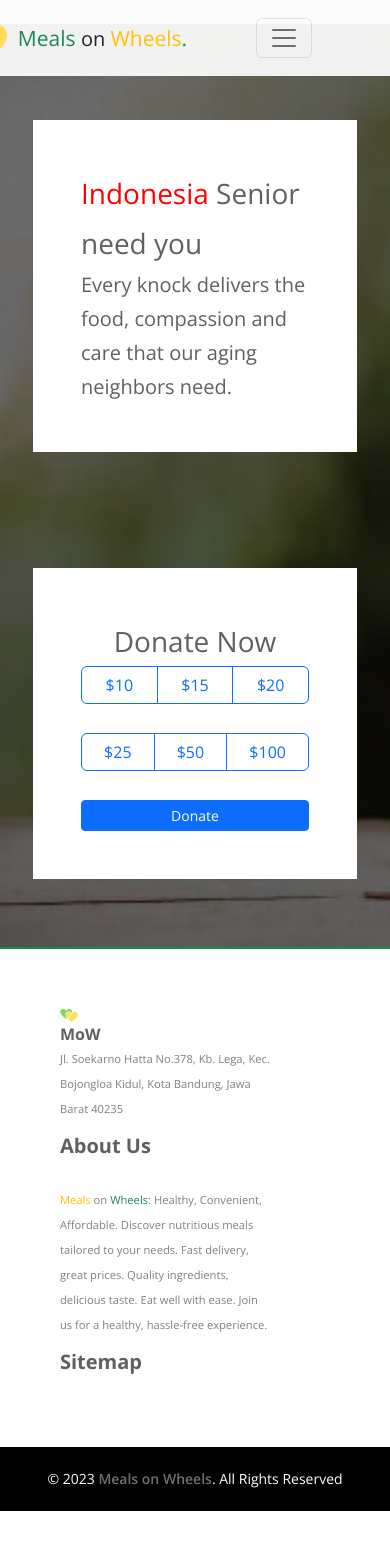
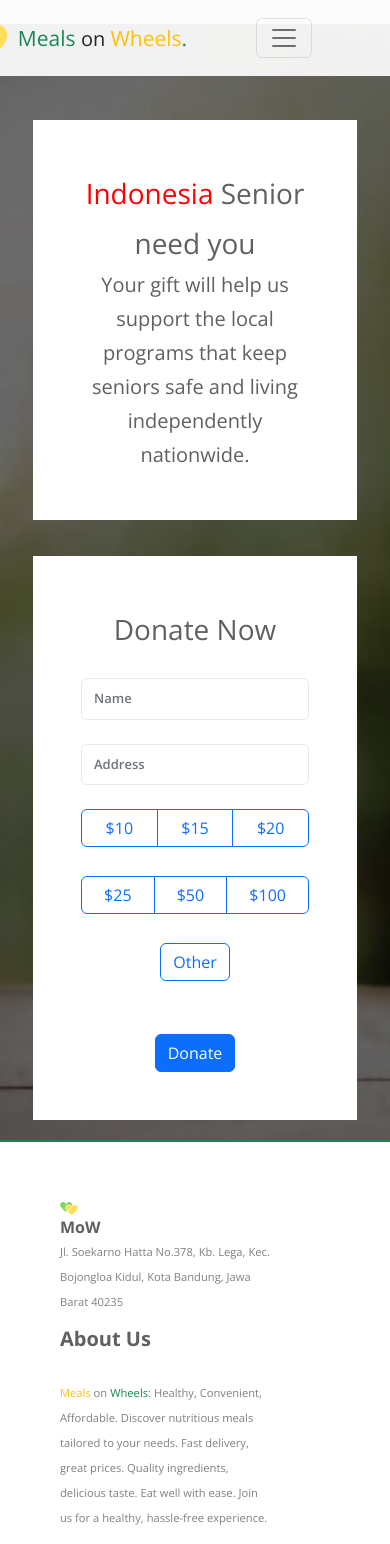
Before and after one commit to Yuda531/Meals-on-Wheels, a React (Create React App) app in the folder Front-End/: page /donor in a window 390 px wide. Shown: the top 1544 px of the page. Before the commit the page ends 1511 px from the top, so only its background shows below. Built offline with nearby package versions, Linux system fonts and the light colour scheme.

Commit message:
CRUD Meals Admin and Donor

```diff
--- a/Front-End/public/index.html
+++ b/Front-End/public/index.html
@@ -2,14 +2,14 @@
 <html lang="en">
   <head>
     <meta charset="utf-8" />
-    <link rel="icon" href="%PUBLIC_URL%/favicon.ico" />
+    <link rel="icon" href="%PUBLIC_URL%/mowlogonew.png" />
     <meta name="viewport" content="width=device-width, initial-scale=1" />
     <meta name="theme-color" content="#000000" />
     <meta
       name="description"
       content="Web site created using create-react-app"
     />
-    <link rel="apple-touch-icon" href="%PUBLIC_URL%/logo192.png" />
+    <link rel="apple-touch-icon" href="%PUBLIC_URL%/mowlogonew.png" />
     <!--
       manifest.json provides metadata used when your web app is installed on a
       user's mobile device or desktop. See https://developers.google.com/web/fundamentals/web-app-manifest/
@@ -24,7 +24,7 @@
       work correctly both with client-side routing and a non-root public URL.
       Learn how to configure a non-root public URL by running `npm run build`.
     -->
-    <title>React App</title>
+    <title>Meals on Wheels</title>
 
     <link href="https://cdn.jsdelivr.net/npm/bootstrap@5.2.3/dist/css/bootstrap.min.css" rel="stylesheet" integrity="sha384-rbsA2VBKQhggwzxH7pPCaAqO46MgnOM80zW1RWuH61DGLwZJEdK2Kadq2F9CUG65" crossorigin="anonymous">
     <script src="https://cdn.jsdelivr.net/npm/bootstrap@5.2.3/dist/js/bootstrap.bundle.min.js" integrity="sha384-kenU1KFdBIe4zVF0s0G1M5b4hcpxyD9F7jL+jjXkk+Q2h455rYXK/7HAuoJl+0I4" crossorigin="anonymous"></script>
--- a/Front-End/src/Pages/Donor.jsx
+++ b/Front-End/src/Pages/Donor.jsx
@@ -1,134 +1,113 @@
-import background from '../img/sedekah1.jpg'
-import StickyHeader from '../components/header';
+import React, { useState } from "react";
+import background from "../img/sedekah1.jpg";
+import StickyHeader from "../components/header";
+import axios from "axios";
+import Swal from "sweetalert2";
 
 const Donor = () => {
+  const [name, setName] = useState("");
+  const [address, setAddress] = useState("");
+  const [donationAmount, setDonationAmount] = useState(0);
+  const [customAmount, setCustomAmount] = useState("");
+
+  const handleDonation = (e) => {
+    e.preventDefault();
+
+    const donateData = {
+      donor_name: name,
+      donor_address: address,
+      donate_amount: donationAmount || customAmount,
+    };
+
+    axios
+      .post("http://localhost:8080/donation/add-donate", donateData)
+      .then((response) => {
+        console.log("Donation successful:", response.data);
+        // Show the success alert using SweetAlert2
+        Swal.fire({
+          title: "Thank you for donating to MoW!",
+          icon: "success",
+          confirmButtonText: "OK",
+        }).then((result) => {
+          // Refresh the page
+          if (result.isConfirmed) {
+            window.location.reload();
+          }
+        });
+      })
+      .catch((error) => {
+        console.error("Donation error:", error);
+        // Show an error alert using SweetAlert2
+        Swal.fire({
+          title: "Oops...",
+          text: "Something went wrong. Please try again later.",
+          icon: "error",
+          confirmButtonText: "OK",
+        });
+      });
+  };
+
   return (
-    // <div style={{ backgroundColor: "#A2FF86" }}>
-    //   <div className="container">
-    //     <div className="col-8 p-5 m-5 bg-white">
-    //       <h1>
-    //         <span style={{ color: "red" }}>Indonesia</span> Senior need you
-    //       </h1>
-    //       <h3>
-    //         Every knock delivers the food, compassion and care that our aging
-    //         neighbors need.
-    //       </h3>
-    //     </div>
-
-    //     <div className="col-8 p-5 m-5 bg-white text-center d-flex flex-column">
-    //       <h1>Donation Now</h1>
-
-    //       <div
-    //         className="btn-group m-5"
-    //         role="group"
-    //         aria-label="Basic radio toggle button group"
-    //       >
-    //         <input
-    //           type="radio"
-    //           className="btn-check"
-    //           name="btnradio"
-    //           id="btnradio1"
-    //           autoComplete="off"
-    //         />
-    //         <label className="btn btn-outline-primary" htmlFor="btnradio1">
-    //           $10
-    //         </label>
-
-    //         <input
-    //           type="radio"
-    //           className="btn-check"
-    //           name="btnradio"
-    //           id="btnradio2"
-    //           autoComplete="off"
-    //         />
-    //         <label className="btn btn-outline-primary" htmlFor="btnradio2">
-    //           $15
-    //         </label>
-
-    //         <input
-    //           type="radio"
-    //           className="btn-check"
-    //           name="btnradio"
-    //           id="btnradio3"
-    //           autoComplete="off"
-    //         />
-    //         <label className="btn btn-outline-primary" htmlFor="btnradio3">
-    //           $20
-    //         </label>
-    //       </div>
-
-    //       <div
-    //         className="mt-auto btn-group m-5"
-    //         role="group"
-    //         aria-label="Basic radio toggle button group"
-    //       >
-    //         <input
-    //           type="radio"
-    //           className="btn-check"
-    //           name="btnradio"
-    //           id="btnradio4"
-    //           autoComplete="off"
-    //         />
-    //         <label className="btn btn-outline-primary" htmlFor="btnradio4">
-    //           $25
-    //         </label>
-
-    //         <input
-    //           type="radio"
-    //           className="btn-check"
-    //           name="btnradio"
-    //           id="btnradio5"
-    //           autoComplete="off"
-    //         />
-    //         <label className="btn btn-outline-primary" htmlFor="btnradio5">
-    //           $50
-    //         </label>
-
-    //         <input
-    //           type="radio"
-    //           className="btn-check"
-    //           name="btnradio"
-    //           id="btnradio6"
-    //           autoComplete="off"
-    //         />
-    //         <label className="btn btn-outline-primary" htmlFor="btnradio6">
-    //           $100
-    //         </label>
-    //       </div>
-    //       <button type="button" class="btn btn-primary btn-sm">
-    //         Primary
-    //       </button>
-    //     </div>
-    //   </div>
-    // </div>
-
-    /////
-
-    <div className="d-flex align-items-center justify-content-center mt-4" style={{ backgroundImage: `url(${background})`, backgroundRepeat: 'no-repeat', backgroundSize: 'cover' }}>
-      <div className="container mt-5">
+    <div
+      className="d-flex align-items-center justify-content-center mt-4"
+      style={{
+        backgroundImage: `url(${background})`,
+        backgroundRepeat: "no-repeat",
+        backgroundSize: "cover",
+      }}
+    >
+      <div className="container mt-5 text-center">
         <div className="row justify-content-center">
-          <div className="col-md-8 p-5 m-5 bg-white">
+          <div className="col-md-8 p-5 mt-5 bg-white">
             <StickyHeader activePage={"contact-us"} />
             <h1>
               <span style={{ color: "red" }}>Indonesia</span> Senior need you
             </h1>
             <h3>
-              Every knock delivers the food, compassion and care that our aging neighbors need.
+            Your gift will help us support the local programs that keep seniors safe and living independently nationwide.
             </h3>
           </div>
         </div>
         <div className="row justify-content-center">
-          <div className="col-md-8 p-5 m-5 bg-white text-center d-flex flex-column">
+          <div className="col-md-8 p-5 mt-3 bg-white text-center d-flex flex-column">
             <h1>Donate Now</h1>
-            <div className="btn-group" role="group" aria-label="Basic radio toggle button group">
+            <div className="form-group mt-4">
+              <form onSubmit={handleDonation}>
+                <input
+                  type="text"
+                  className="form-control"
+                  placeholder="Name"
+                  value={name}
+                  onChange={(e) => setName(e.target.value)}
+                  required
+                />
+                <div className="form-group mt-4">
+                  <input
+                    type="text"
+                    className="form-control"
+                    placeholder="Address"
+                    value={address}
+                    onChange={(e) => setAddress(e.target.value)}
+                    required
+                  />
+                </div>
+                <div
+                  className="btn-group mt-4 col-12"
+                  role="group"
+                  aria-label="Basic radio toggle button group"
+                >
                   <input
                     type="radio"
                     className="btn-check"
                     name="btnradio"
                     id="btnradio1"
                     autoComplete="off"
+                    onClick={() => setDonationAmount(10)}
                   />
-              <label className="btn btn-outline-primary" htmlFor="btnradio1">
+                  <label
+                    className="btn btn-outline-primary"
+                    htmlFor="btnradio1"
+                  >
                     $10
                   </label>
                   <input
@@ -137,8 +116,12 @@ const Donor = () => {
                     name="btnradio"
                     id="btnradio2"
                     autoComplete="off"
+                    onClick={() => setDonationAmount(15)}
                   />
-              <label className="btn btn-outline-primary" htmlFor="btnradio2">
+                  <label
+                    className="btn btn-outline-primary"
+                    htmlFor="btnradio2"
+                  >
                     $15
                   </label>
                   <input
@@ -147,20 +130,32 @@ const Donor = () => {
                     name="btnradio"
                     id="btnradio3"
                     autoComplete="off"
+                    onClick={() => setDonationAmount(20)}
                   />
-              <label className="btn btn-outline-primary" htmlFor="btnradio3">
+                  <label
+                    className="btn btn-outline-primary"
+                    htmlFor="btnradio3"
+                  >
                     $20
                   </label>
                 </div>
-            <div className="btn-group mt-4" role="group" aria-label="Basic radio toggle button group">
+                <div
+                  className="btn-group mt-4 col-12"
+                  role="group"
+                  aria-label="Basic radio toggle button group"
+                >
                   <input
                     type="radio"
                     className="btn-check"
                     name="btnradio"
                     id="btnradio4"
                     autoComplete="off"
+                    onClick={() => setDonationAmount(25)}
                   />
-              <label className="btn btn-outline-primary" htmlFor="btnradio4">
+                  <label
+                    className="btn btn-outline-primary"
+                    htmlFor="btnradio4"
+                  >
                     $25
                   </label>
                   <input
@@ -169,8 +164,12 @@ const Donor = () => {
                     name="btnradio"
                     id="btnradio5"
                     autoComplete="off"
+                    onClick={() => setDonationAmount(50)}
                   />
-              <label className="btn btn-outline-primary" htmlFor="btnradio5">
+                  <label
+                    className="btn btn-outline-primary"
+                    htmlFor="btnradio5"
+                  >
                     $50
                   </label>
                   <input
@@ -179,19 +178,60 @@ const Donor = () => {
                     name="btnradio"
                     id="btnradio6"
                     autoComplete="off"
+                    onClick={() => setDonationAmount(100)}
                   />
-              <label className="btn btn-outline-primary" htmlFor="btnradio6">
+                  <label
+                    className="btn btn-outline-primary"
+                    htmlFor="btnradio6"
+                  >
                     $100
                   </label>
                 </div>
-            <button type="button" className="btn btn-primary btn-sm mt-4">
+                <div className="form-group mt-4">
+                  <div
+                    className="btn-group"
+                    role="group"
+                    aria-label="Basic radio toggle button group"
+                  >
+                    <input
+                      type="radio"
+                      className="btn-check"
+                      name="btnradio"
+                      id="btnradioOther"
+                      autoComplete="off"
+                      onClick={() => setDonationAmount("")}
+                    />
+                    <label
+                      className="btn btn-outline-primary"
+                      htmlFor="btnradioOther"
+                    >
+                      Other
+                    </label>
+                  </div>
+                </div>
+                <div className="form-group mt-4">
+                  {donationAmount === "" && (
+                    <input
+                      type="text"
+                      className="form-control"
+                      placeholder="$"
+                      value={customAmount}
+                      onChange={(e) =>
+                        setCustomAmount(parseFloat(e.target.value))
+                      }
+                      required
+                    />
+                  )}
+                </div>
+                <button type="submit" className="btn btn-primary btn-md mt-4">
                   Donate
                 </button>
+              </form>
             </div>
           </div>
         </div>
       </div>
-
+    </div>
   );
 };
 
--- a/Front-End/src/components/Admin/MealsManage.js
+++ b/Front-End/src/components/Admin/MealsManage.js
@@ -17,7 +17,6 @@ const MealsManage = () => {
     stock: 0,
   });
   const [selectedMeal, setSelectedMeal] = useState(null);
-
 
   useEffect(() => {
     axios
@@ -47,55 +46,60 @@ const MealsManage = () => {
   }, [searchTerm, meals]);
 
   const handleSubmit = (e) => {
-    e.preventDefault(); // Prevent the default form submission
+    e.preventDefault();
 
-    axios
-      .post("http://localhost:8080/meals/add-meals", formData)
-      .then((response) => {
-        // Tindakan yang dilakukan setelah penambahan berhasil
-        console.log("Menu berhasil ditambahkan");
-        // Show SweetAlert2 success notification
-        Swal.fire("Meals Successfully Added", "", "success");
-        // Reset form dan refresh data
-        setFormData({
-          meals_name: "",
-          meals_description: "",
-          stock: 0,
+    if (selectedMeal) {
+      axios
+        .put(
+          `http://localhost:8080/meals/edit-meals/${selectedMeal.meals_id}`,
+          formData
+        )
+        .then((response) => {
+          console.log("Menu berhasil diedit");
+          Swal.fire("Data has been changed", "", "success").then(() => {
+            setFormData({
+              meals_name: "",
+              meals_description: "",
+              stock: 0,
+            });
+            setSelectedMeal(null); // Clear selected meal
+            axios
+              .get("http://localhost:8080/meals/all-meals")
+              .then((response) => {
+                setMeals(response.data);
+                setFilteredMeals(response.data);
+              })
+              .catch((error) => {
+                console.log(error);
+              });
+          });
+        })
+        .catch((error) => {
+          console.log(error);
         });
-        axios
-          .get("/meals/all-meals")
-          .then((response) => {
-            setMeals(response.data);
-            setFilteredMeals(response.data);
-          })
-          .catch((error) => {
-            console.log(error);
-          });
-      })
-      .catch((error) => {
-        console.log(error);
-      });
+    } else {
+      handleAddMeal();
+    }
   };
 
   const handleAddMeal = () => {
     axios
       .post("http://localhost:8080/meals/add-meals", formData)
       .then((response) => {
-        // Tindakan yang dilakukan setelah penambahan berhasil
         console.log("Menu berhasil ditambahkan");
-        // Show SweetAlert2 success notification
         Swal.fire("Success Add Menu", "", "success").then(() => {
-          // Reset form dan refresh data
           setFormData({
             meals_name: "",
             meals_description: "",
             stock: 0,
           });
           axios
-            .get("/meals/all-meals")
+            .get("http://localhost:8080/meals/all-meals")
             .then((response) => {
               setMeals(response.data);
               setFilteredMeals(response.data);
+              // Refresh the page after adding the meal
+              window.location.href = "/admin_meals";
             })
             .catch((error) => {
               console.log(error);
@@ -108,31 +112,13 @@ const MealsManage = () => {
   };
 
   const handleEditMeal = (meal) => {
-    setSelectedMeal(meal); // Set selectedMeal dengan data meals yang dipilih
-    axios
-      .put(`http://localhost:8080/meals/edit-meals/${meal.meals_id}`, formData)
-      .then((response) => {
-        // Tindakan yang dilakukan setelah pengeditan berhasil
-        console.log("Menu berhasil diedit");
-        // Reset form dan refresh data
-        setFormData({
-          meals_name: meal.meals_name,
-          meals_description: meal.meals_description,
-          stock: meal.stock,
-        });
-        axios
-          .get("/meals/all-meals")
-          .then((response) => {
-            setMeals(response.data);
-            setFilteredMeals(response.data);
-          })
-          .catch((error) => {
-            console.log(error);
-          });
-      })
-      .catch((error) => {
-        console.log(error);
-      });
+    setSelectedMeal(meal);
+
+    setFormData({
+      meals_name: meal.meals_name,
+      meals_description: meal.meals_description,
+      stock: meal.stock,
+    });
   };
 
   const handleDeleteMeal = (mealsId) => {
@@ -193,7 +179,6 @@ const MealsManage = () => {
                   value={searchTerm}
                   onChange={(e) => setSearchTerm(e.target.value)}
                 />
-                <img src="images/search.png" alt="" />
               </div>
             </section>
             <section className="table__body">
@@ -351,7 +336,7 @@ const MealsManage = () => {
                   aria-label="Close"
                 ></button>
               </div>
-              <form onSubmit={() => handleEditMeal(meals)}>
+              <form onSubmit={handleSubmit}>
                 <div className="modal-body">
                   <div className="mb-3">
                     <label htmlFor="meals_name" className="form-label">
```
Also changed, not shown: Front-End/public/mowlogonew.png (added), 1 other file (tests, documents, lock files or other folders). Lines whose indentation alone changed are shown as unchanged.
